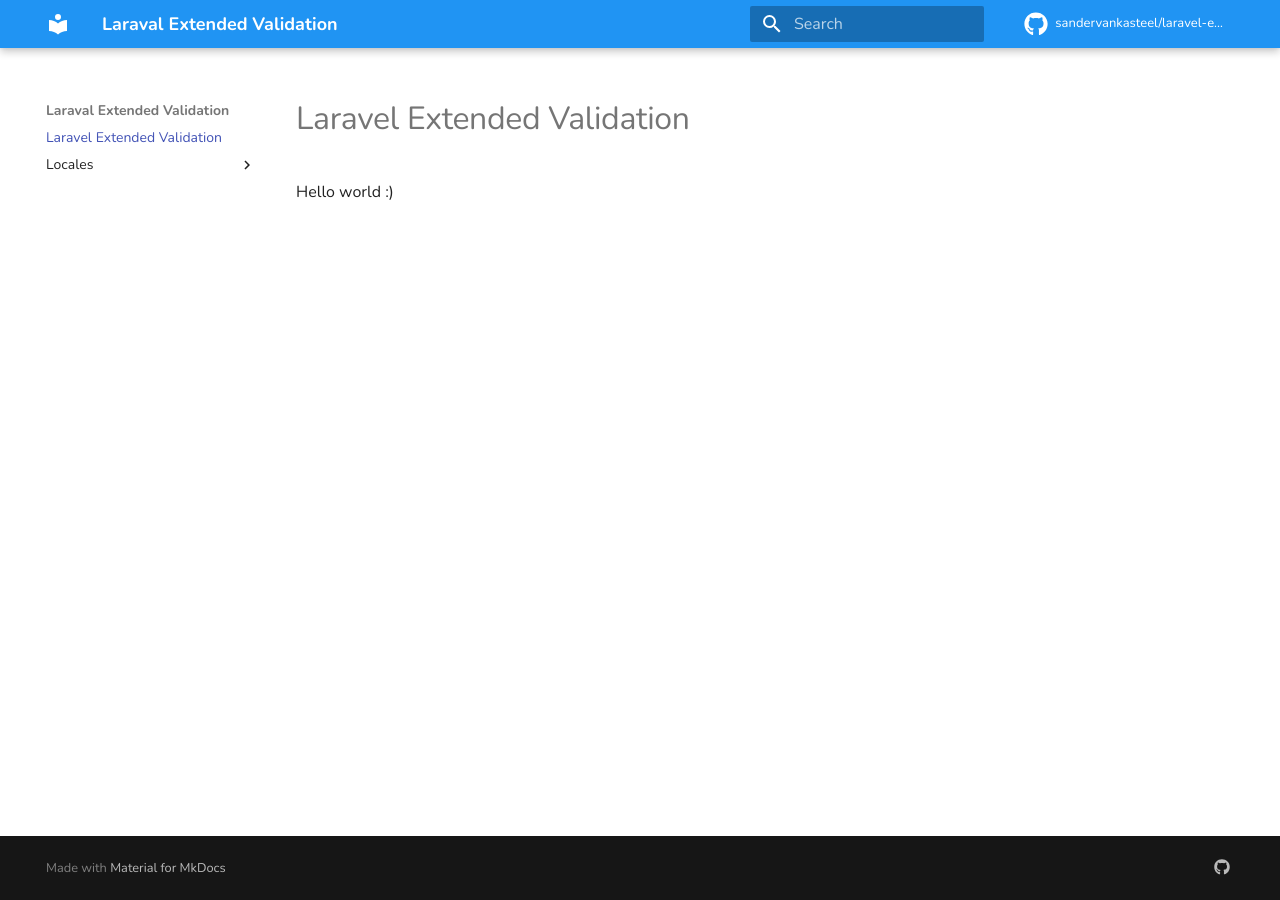
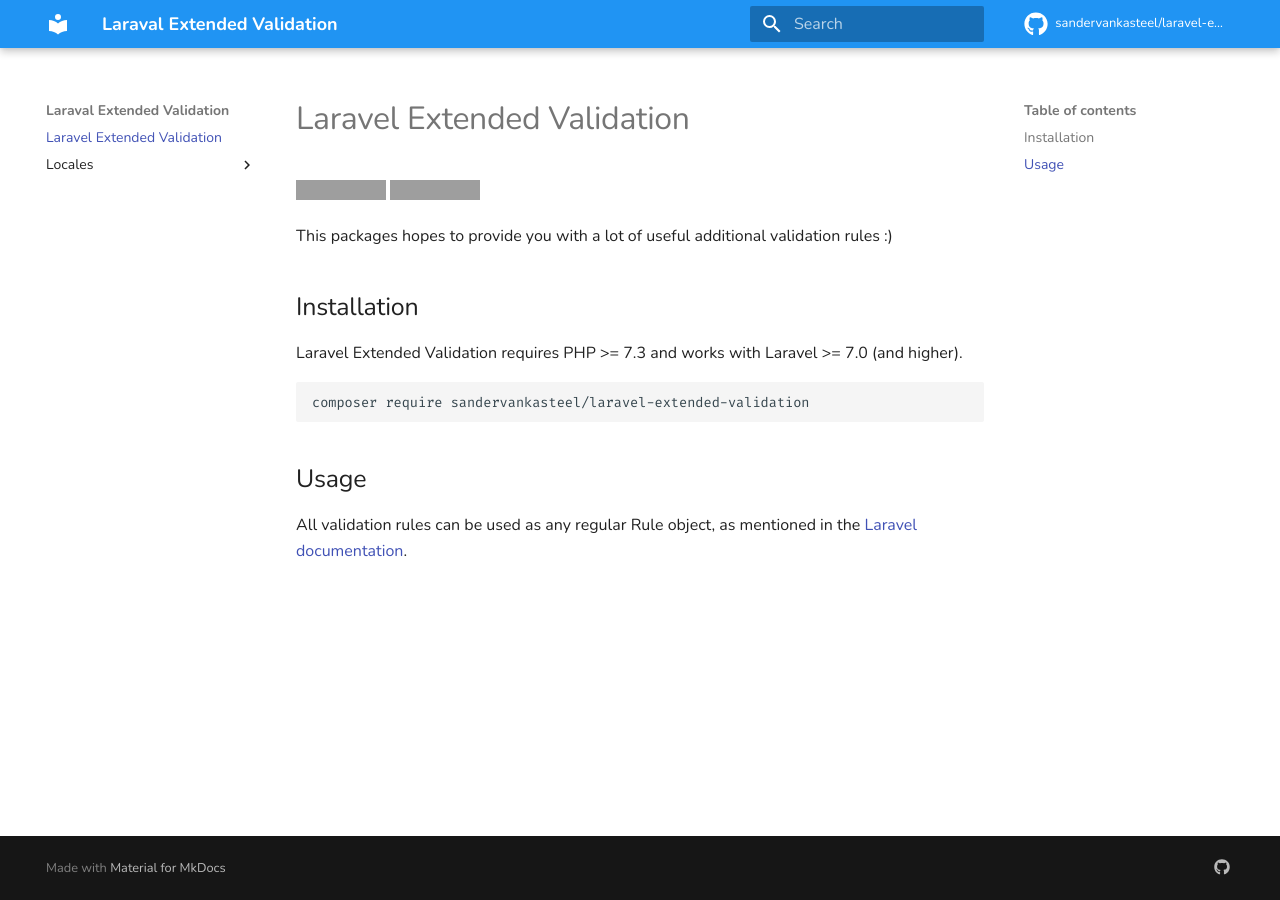
Before and after one commit to sandervankasteel/laravel-extended-validation, an MkDocs documentation site: the page built from docs/index.md, in a window 1280 px wide. Built offline with MkDocs 1.6.1 and Material for MkDocs 9.7.7, drawn with Linux system fonts in a browser that asks for light colours; nearby versions of some CDN libraries; comment, search, counter and statistics services are not loaded; grey boxes are pictures that could not be loaded.

Commit message:
Updated README.md and index.md

````diff
--- a/docs/index.md
+++ b/docs/index.md
@@ -1,3 +1,20 @@
 # Laravel Extended Validation
 
-Hello world :)
+[![Automated tests](https://github.com/sandervankasteel/laravel-extended-validation/actions/workflows/tests.yml/badge.svg)](https://github.com/sandervankasteel/laravel-extended-validation/actions/workflows/tests.yml)
+[![codecov](https://codecov.io/gh/sandervankasteel/laravel-extended-validation/branch/main/graph/badge.svg?token=OwUljizrrZ)](https://codecov.io/gh/sandervankasteel/laravel-extended-validation)
+
+
+This packages hopes to provide you with a lot of useful additional validation rules :)
+
+## Installation
+
+Laravel Extended Validation requires PHP >= 7.3 and works with Laravel >= 7.0 (and higher).
+
+```shell
+composer require sandervankasteel/laravel-extended-validation
+```
+
+
+## Usage
+
+All validation rules can be used as any regular Rule object, as mentioned in the [Laravel documentation](https://laravel.com/docs/8.x/validation#using-rule-objects).
````
Also changed, not shown: README.md (+6 -1 lines).
